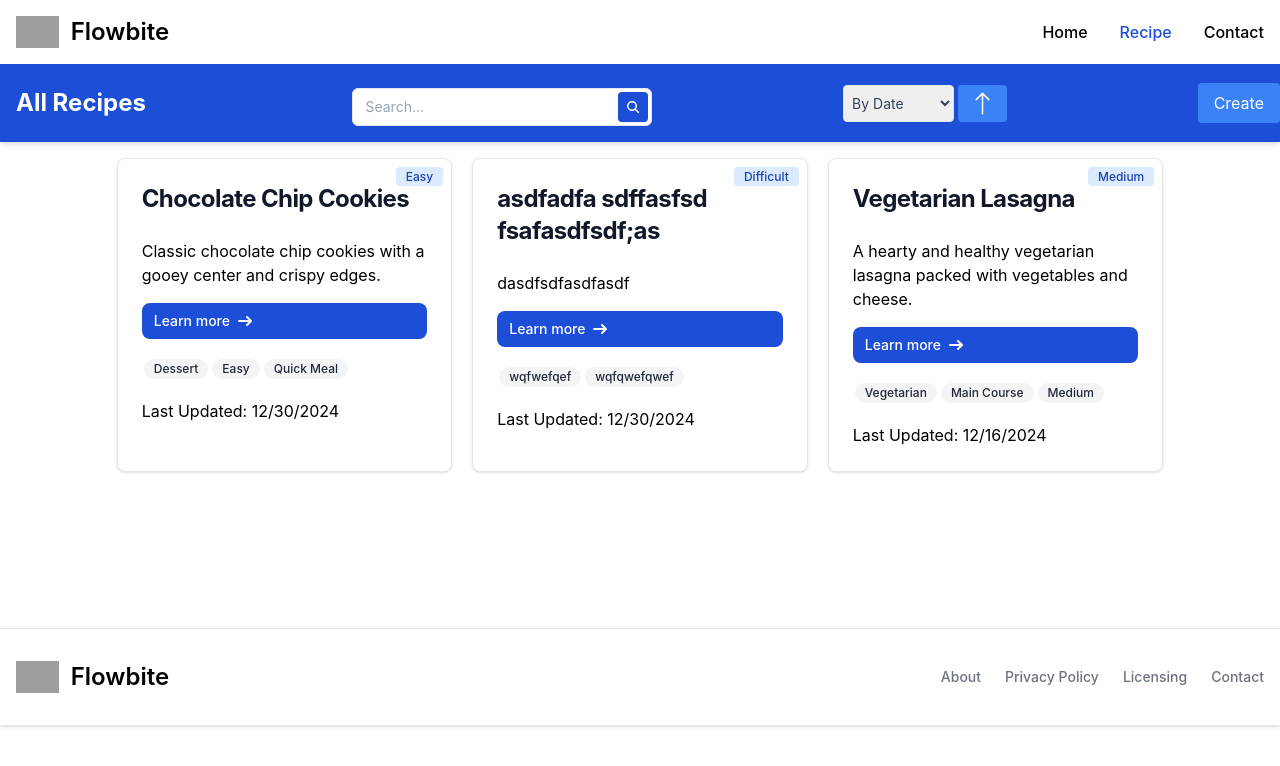
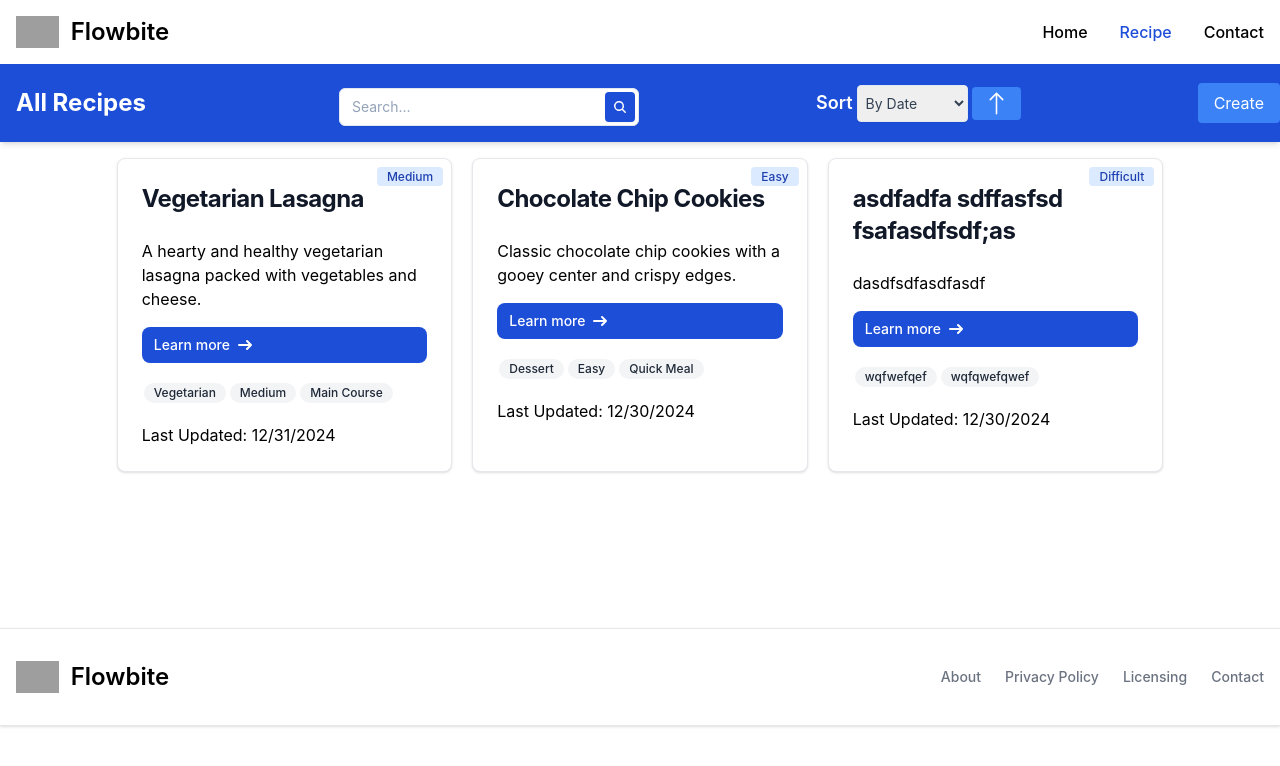
Before and after one commit to HuseynJafarli/Recipe-Manager-App-React, a React (Create React App) app: page /recipe in a window 1280 px wide. Shown: the top 766 px of the page. Built offline with nearby package versions, Linux system fonts and the light colour scheme; data requests are answered from the project's data file; grey boxes are pictures that could not be loaded.

Commit message:
edit bug fixed

```diff
--- a/data/db.json
+++ b/data/db.json
@@ -34,7 +34,6 @@
       "lastUpdated": "2024-12-30T21:33:26.551Z"
     },
     {
-      "id": "2",
       "title": "Vegetarian Lasagna",
       "description": "A hearty and healthy vegetarian lasagna packed with vegetables and cheese.",
       "ingredients": [
@@ -62,11 +61,12 @@
       ],
       "tags": [
         "Vegetarian",
-        "Main Course",
-        "Medium"
+        "Medium",
+        "Main Course"
       ],
       "difficulty": "Medium",
-      "lastUpdated": "2024-12-16T14:45:00Z"
+      "lastUpdated": "2024-12-31T09:12:41.124Z",
+      "id": "2"
     },
     {
       "id": "3bd9",
--- a/src/components/Layout/Header.jsx
+++ b/src/components/Layout/Header.jsx
@@ -52,6 +52,7 @@ function Header() {
             <li>
             <NavLink
                 to="/"
+                onClick={() => setNavOpen(false)}
                 className={({ isActive }) =>
                     isActive
                     ? "block py-2 px-3 text-blue-700 rounded md:bg-transparent md:text-blue-700 md:p-0"
@@ -65,6 +66,7 @@ function Header() {
             <li>
             <NavLink
                 to="/recipe"
+                onClick={() => setNavOpen(false)}
                 className={({ isActive }) =>
                     isActive
                     ? "block py-2 px-3 text-blue-700 rounded md:bg-transparent md:text-blue-700 md:p-0"
@@ -78,6 +80,7 @@ function Header() {
             <li>
             <NavLink
                 to="/contact"
+                onClick={() => setNavOpen(false)}
                 className={({ isActive }) =>
                     isActive
                     ? "block py-2 px-3 text-blue-700 rounded md:bg-transparent md:text-blue-700 md:p-0"
--- a/src/components/PopupPage/CreateRecipe.jsx
+++ b/src/components/PopupPage/CreateRecipe.jsx
@@ -128,6 +128,8 @@ function CreateRecipe({setIsOpen, data={}}) {
         tagInputContainer.appendChild(input);
         removeButton.addEventListener('click', (e) => {
             e.preventDefault();
+            const index = parseInt(tagInputContainer.id.split('-')[1], 10) ;
+            setFormData(formData => ({ ...formData, tags: formData.tags.filter((tag, i) => i !== index) }));
             parentContainer.removeChild(tagInputContainer);
         });
         tagInputContainer.appendChild(removeButton);
@@ -139,9 +141,9 @@ function CreateRecipe({setIsOpen, data={}}) {
     const createIngredientInput = React.useCallback((ingredient='') => {
         const parentContainer = document.querySelector('.ingredients');
         const id = parentContainer.children.length;
-        const tagInputContainer = document.createElement('div');
-        tagInputContainer.className = 'flex gap-2';
-        tagInputContainer.id = `ingredientDiv-${id}`;
+        const ingredientInputContainer = document.createElement('div');
+        ingredientInputContainer.className = 'flex gap-2';
+        ingredientInputContainer.id = `ingredientDiv-${id}`;
 
         const input = document.createElement('input');
         input.type = 'text';
@@ -164,23 +166,25 @@ function CreateRecipe({setIsOpen, data={}}) {
         `;
 
         removeButton.innerHTML = svgHtml;
-        tagInputContainer.appendChild(input);
+        ingredientInputContainer.appendChild(input);
         removeButton.addEventListener('click', (e) => {
             e.preventDefault();
-            parentContainer.removeChild(tagInputContainer);
+            const index = parseInt(ingredientInputContainer.id.split('-')[1], 10) ;
+            setFormData(formData => ({ ...formData, ingredients: formData.ingredients.filter((ingredient, i) => i !== index) }));
+            parentContainer.removeChild(ingredientInputContainer);
         });
-        tagInputContainer.appendChild(removeButton);
+        ingredientInputContainer.appendChild(removeButton);
 
-        parentContainer.appendChild(tagInputContainer);
+        parentContainer.appendChild(ingredientInputContainer);
       }, []);
 
 
     const createPrepInput = React.useCallback((prepStep='') => {
         const parentContainer = document.querySelector('.prepSteps');
         const id = parentContainer.children.length;
-        const tagInputContainer = document.createElement('div');
-        tagInputContainer.className = 'flex gap-2';
-        tagInputContainer.id = `prepStepsDiv-${id}`;
+        const prepStepInputContainer = document.createElement('div');
+        prepStepInputContainer.className = 'flex gap-2';
+        prepStepInputContainer.id = `prepStepsDiv-${id}`;
 
         const input = document.createElement('input');
         input.type = 'text';
@@ -203,14 +207,16 @@ function CreateRecipe({setIsOpen, data={}}) {
         `;
 
         removeButton.innerHTML = svgHtml;
-        tagInputContainer.appendChild(input);
+        prepStepInputContainer.appendChild(input);
         removeButton.addEventListener('click', (e) => {
             e.preventDefault();
-            parentContainer.removeChild(tagInputContainer);
+            const index = parseInt(prepStepInputContainer.id.split('-')[1], 10) ;
+            setFormData(formData => ({ ...formData, preparation: formData.preparation.filter((prepStep, i) => i !== index) }));
+            parentContainer.removeChild(prepStepInputContainer);
         });
-        tagInputContainer.appendChild(removeButton);
+        prepStepInputContainer.appendChild(removeButton);
 
-        parentContainer.appendChild(tagInputContainer);
+        parentContainer.appendChild(prepStepInputContainer);
       }, []);
 
 
@@ -244,6 +250,8 @@ function CreateRecipe({setIsOpen, data={}}) {
             setFormData(newData)
         }
     }, [data])
+
+
 
 
     const mountedRef = React.useRef(false);
--- a/src/components/Recipe/Recipe.jsx
+++ b/src/components/Recipe/Recipe.jsx
@@ -117,7 +117,8 @@ function Recipe() {
 
         </div>
 
-        <div className='flex gap-1'>
+        <div className='flex gap-1 items-center'>
+          <h3 className='text-lg font-semibold'>Sort</h3>
         <select
           className="w-full placeholder:text-slate-400 text-slate-700 text-sm border border-slate-200 rounded px-1 py-2 transition duration-300 ease focus:outline-none focus:border-slate-400 hover:border-slate-400 shadow-sm focus:shadow-md cursor-pointer"
           onChange={(e) => setSortKey(e.target.value)}
```
